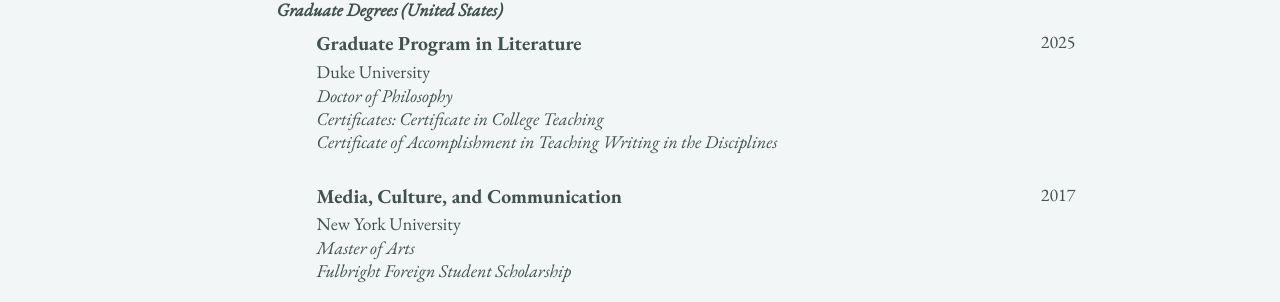
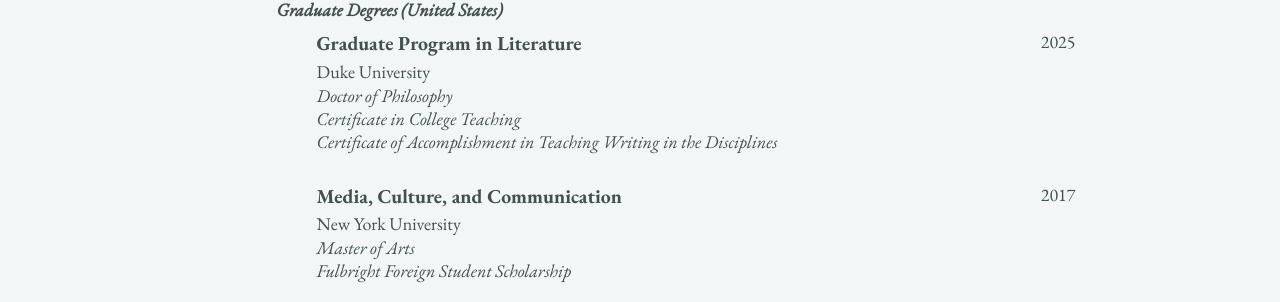
Before and after one commit to epujol90/epujol90.github.io, a Jekyll site: the page built from _pages/cv-json.md, in a window 1280 px wide and 900 px high, scrolled down 415 px. Shown: the part 153-455 px from the top of the window. Built offline with Jekyll 4.4.1, drawn with Linux system fonts in a browser that asks for light colours; a script bundle is joined from its source files by our own code; library files that are not in the unit come from our copies.

Commit message:
Update cv-template.html

```diff
--- a/_includes/cv-template.html
+++ b/_includes/cv-template.html
@@ -147,7 +147,7 @@
               <div class="cv-item-detail">{{ education.awards | join: ", " }}</div>
               {% endif %}
               {% if education.certificates.size > 0 %}
-              <div class="cv-item-detail">Certificates: {{ education.certificates | join: ", " }}</div>
+              <div class="cv-item-detail">{{ education.certificates | join: ", " }}</div>
               {% endif %}
               {% if education.gpa %}
               <div class="cv-item-detail">GPA: {{ education.gpa }}</div>
```
